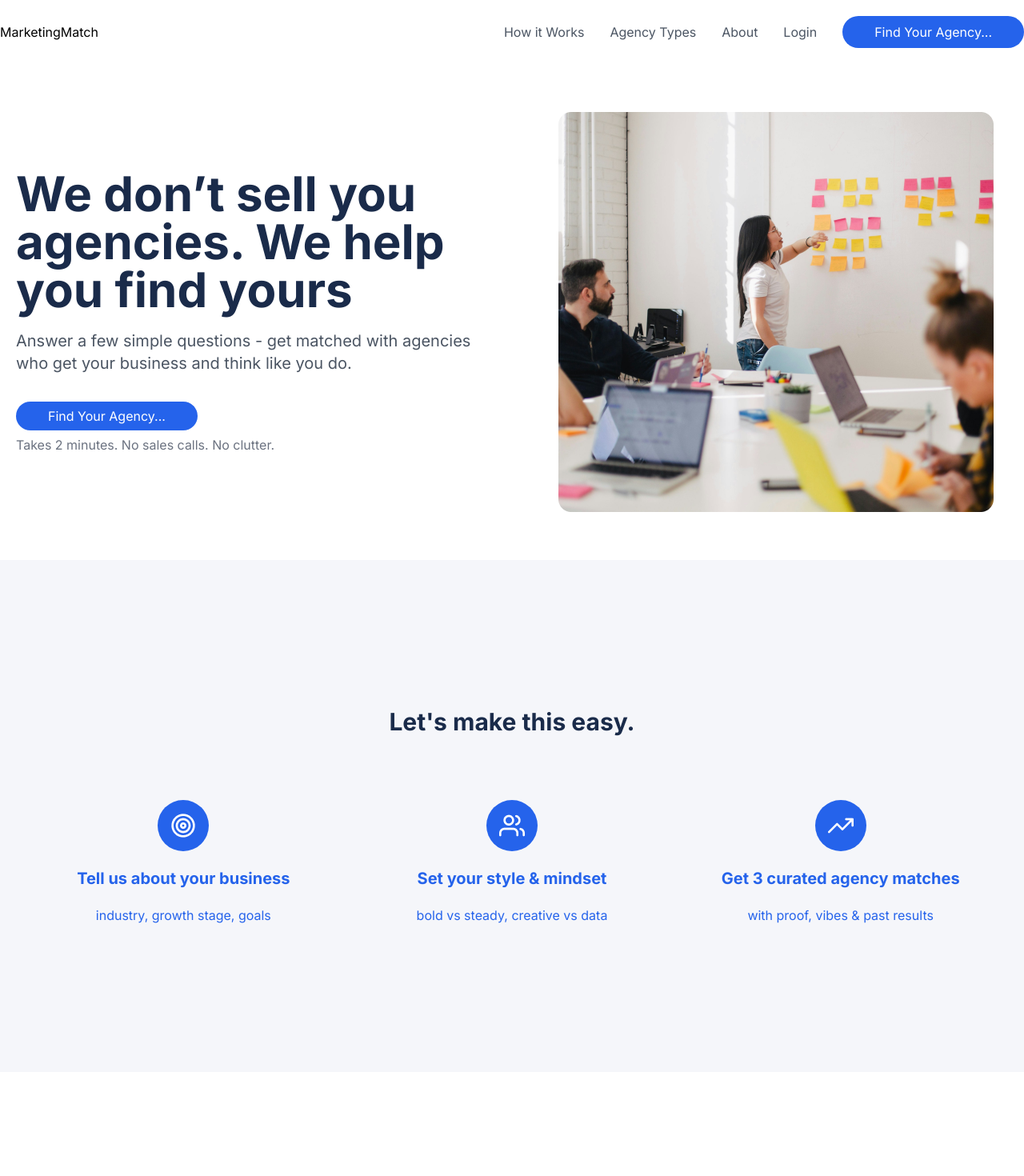
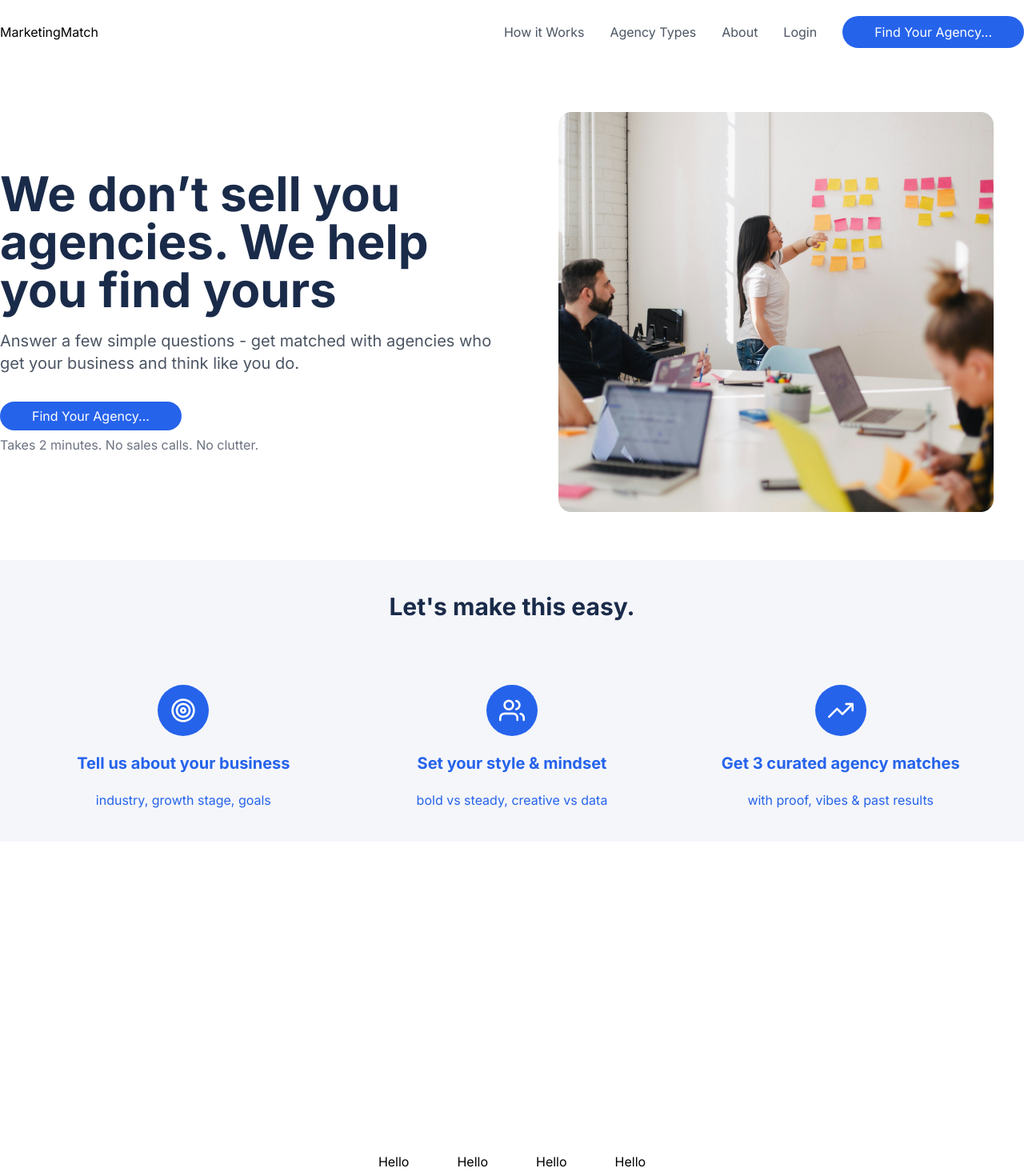
Before and after one commit to godslonelymann/MarketingMatch, a Next.js app: page / in a window 1280 px wide. Shown: the top 1470 px of the page at 80% size. Built offline with nearby package versions, Linux system fonts and the light colour scheme.

Commit message:
minor changes

```diff
--- a/src/app/components/HeroSection.jsx
+++ b/src/app/components/HeroSection.jsx
@@ -6,7 +6,7 @@ function HeroSection() {
     <>
    <div className="flex justify-center mt-10 mx-10  max-w-screen-xl md:mx-auto">
      <div className="grid grid-cols-1 md:grid-cols-2 gap-10 mt-10 ">
-      <div className="flex flex-col justify-center space-y-5 p-5">
+      <div className="flex flex-col justify-center space-y-5">
         <h1 className="font-[700] text-3xl text-[#1A2B4A] sm:text-3xl lg:text-4xl xl:text-6xl ">We don’t sell you agencies. We help you find yours</h1>
         <h1 className="font-[400] text-base lg:text-xl text-[#4B5563] ">Answer a few simple questions - get matched with agencies who get your business and think like you do.</h1>
         <div className="mt-5">
--- a/src/app/components/HowItWorks.jsx
+++ b/src/app/components/HowItWorks.jsx
@@ -4,9 +4,9 @@ import HowItWorksIcon from "./ui/HowItWorksIcons"
 
 function HowItWorks() {
   return (
-    <div className="flex justify-center items-center bg-[#F5F6FA] max-w-screen h-[80vh] mt-15">
+    <div className="flex justify-center items-center bg-[#F5F6FA] max-w-screen h-full mt-15">
 
-        <div className="w-[90%] text-center flex flex-col justify-center items-center h-[80%] m-auto max-w-screen-xl ">
+        <div className="w-[90%] text-center flex flex-col justify-center items-center h-[80%]  max-w-screen-xl py-10">
           <h1 className="font-[700] text-3xl text-[#1A2B4A]">Let's make this easy.</h1>
           <div className="grid grid-cols-1 lg:grid-cols-3 gap-20 w-full mt-20">
             <div>
```
Also changed, not shown: 1 other file (tests, documents, lock files or other folders).
